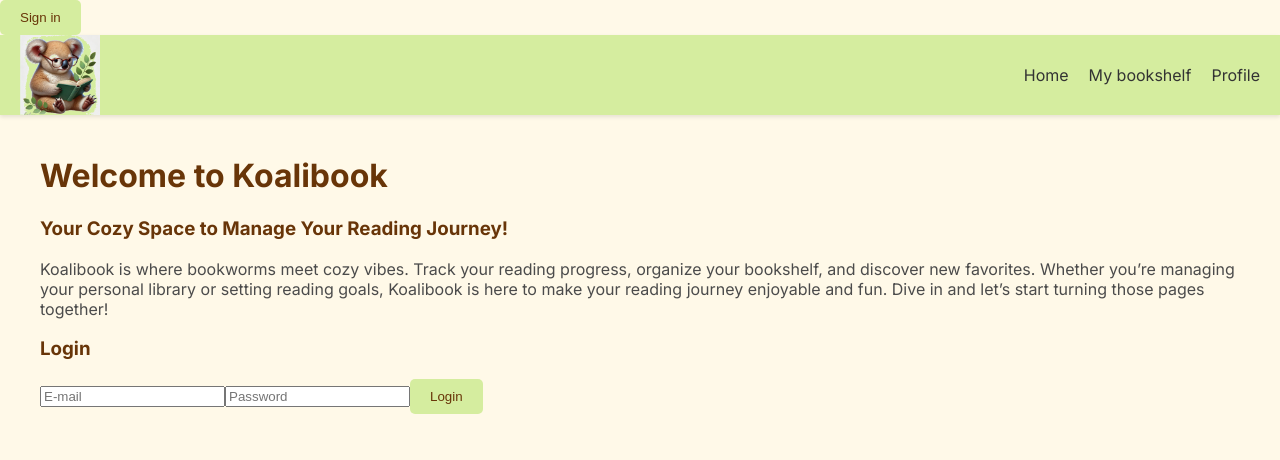
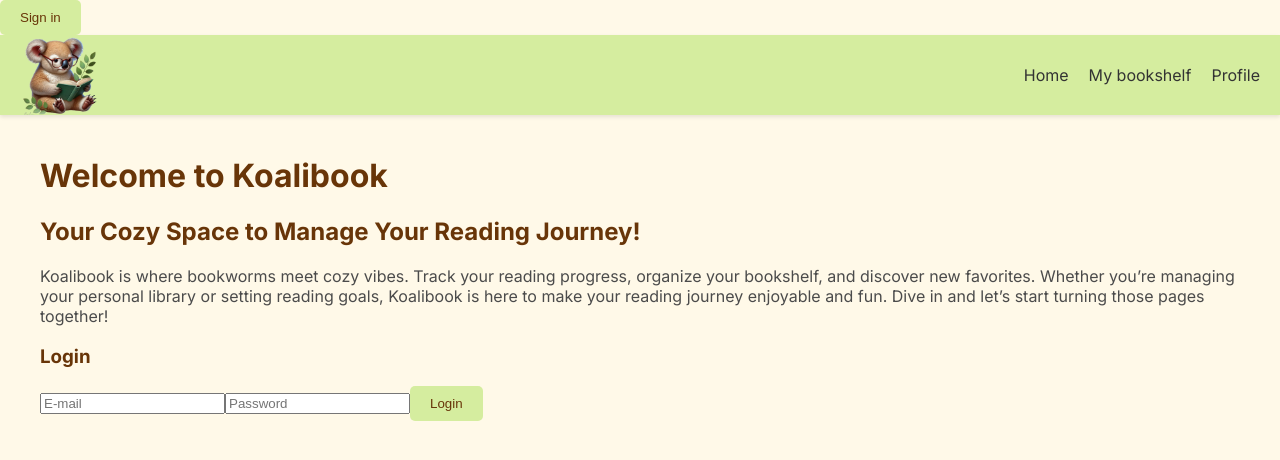
Before and after one commit to NatalieLuka/koalibook-web, a Next.js app: page / in a window 1280 px wide. Shown: the top 460 px of the page. Built offline with nearby package versions, Linux system fonts and the light colour scheme; no server answers.

Commit message:
small changes, new logo

```diff
--- a/src/app/books/[isbn]/page.js
+++ b/src/app/books/[isbn]/page.js
@@ -49,6 +49,7 @@ export default function BookDetailPage() {
 
   return (
     <div>
+      <div className="page-container">
         {/* eslint-disable-next-line */}
         <img src={book.image} alt={book.title} />
         <h1>{book.title}</h1>
@@ -56,5 +57,6 @@ export default function BookDetailPage() {
         <p>{book.description}</p>
         <button onClick={() => router.push("/books")}>Back to Books</button>
       </div>
+    </div>
   );
 }
--- a/src/app/books/page.js
+++ b/src/app/books/page.js
@@ -41,7 +41,7 @@ export default function Books() {
   return (
     <main>
       <Navbar />
-      <div className="container">
+      <div className="page-container">
         <h1>Books Page</h1>
         <button>Add New Book</button>
 
--- a/src/app/globals.css
+++ b/src/app/globals.css
@@ -66,7 +66,7 @@ button:hover {
   color: var(--error);
 }
 
-.container {
+.page-container {
   max-width: 1200px;
   margin: 0 auto;
   padding: 20px;
--- a/src/app/page.js
+++ b/src/app/page.js
@@ -7,9 +7,9 @@ export default function Home() {
   return (
     <main>
       <Navbar />
-      <div className="container">
+      <div className="page-container">
         <h1>Welcome to Koalibook</h1>
-        <h3>Your Cozy Space to Manage Your Reading Journey!</h3>
+        <h2>Your Cozy Space to Manage Your Reading Journey!</h2>
 
         <p>
           Koalibook is where bookworms meet cozy vibes. Track your reading
--- a/src/app/profile/page.js
+++ b/src/app/profile/page.js
@@ -15,7 +15,7 @@ export default function Profile() {
   return (
     <main>
       <Navbar />
-      <div className="container">
+      <div className="page-container">
         <h1>My Profile</h1>
         <button onClick={handleSignOut}>Logout</button>
       </div>
--- a/src/components/Navbar.js
+++ b/src/components/Navbar.js
@@ -10,7 +10,7 @@ const Navbar = () => {
     <nav className={styles.navbar}>
       <div className={styles.logo}>
         <Image
-          src="/koala_book_icon.png"
+          src="/koalibook_icon2.png"
           alt="Koalibook Logo"
           width={80}
           height={80}
```
Also changed, not shown: public/koala_book_icon.png (deleted), public/koalibook_icon2.png (added). Lines whose indentation alone changed are shown as unchanged.
